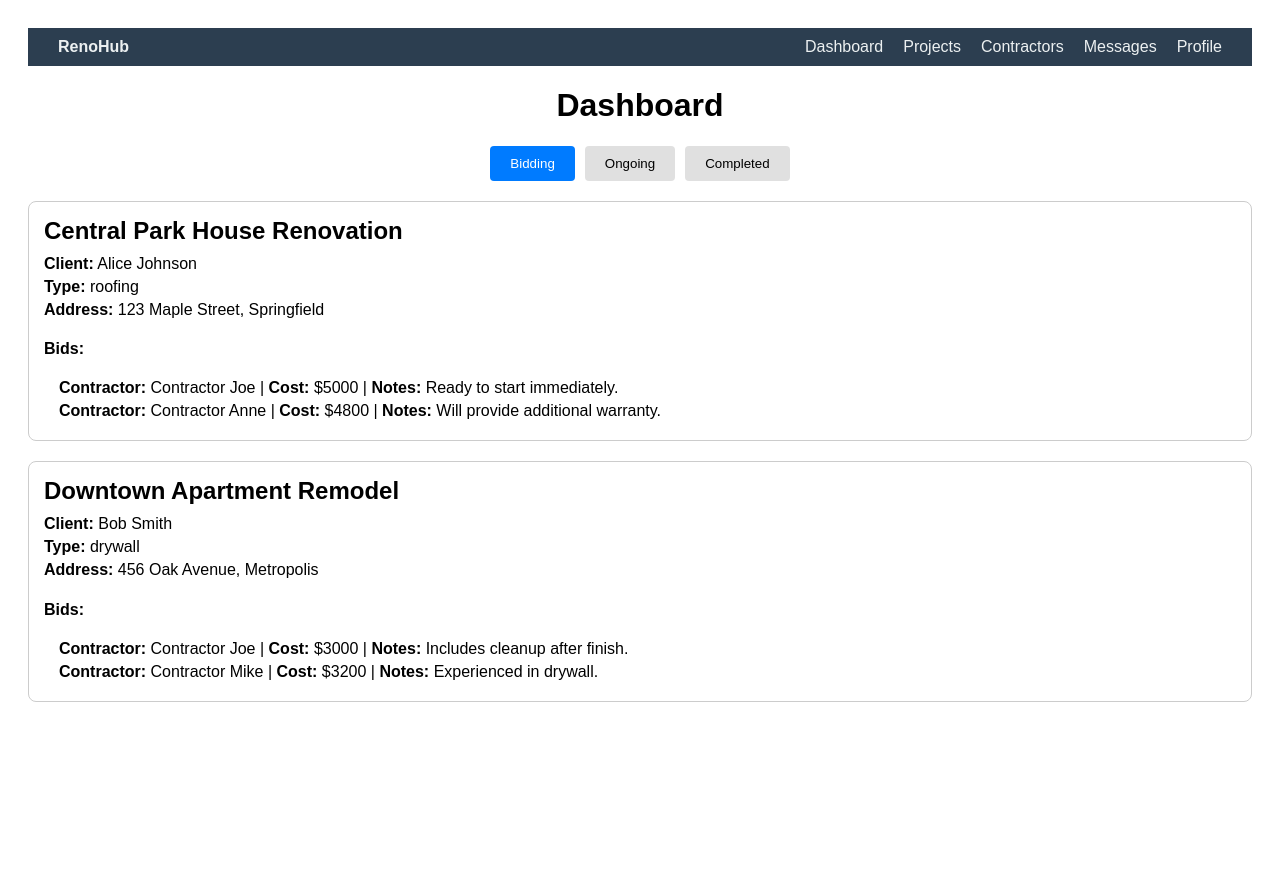
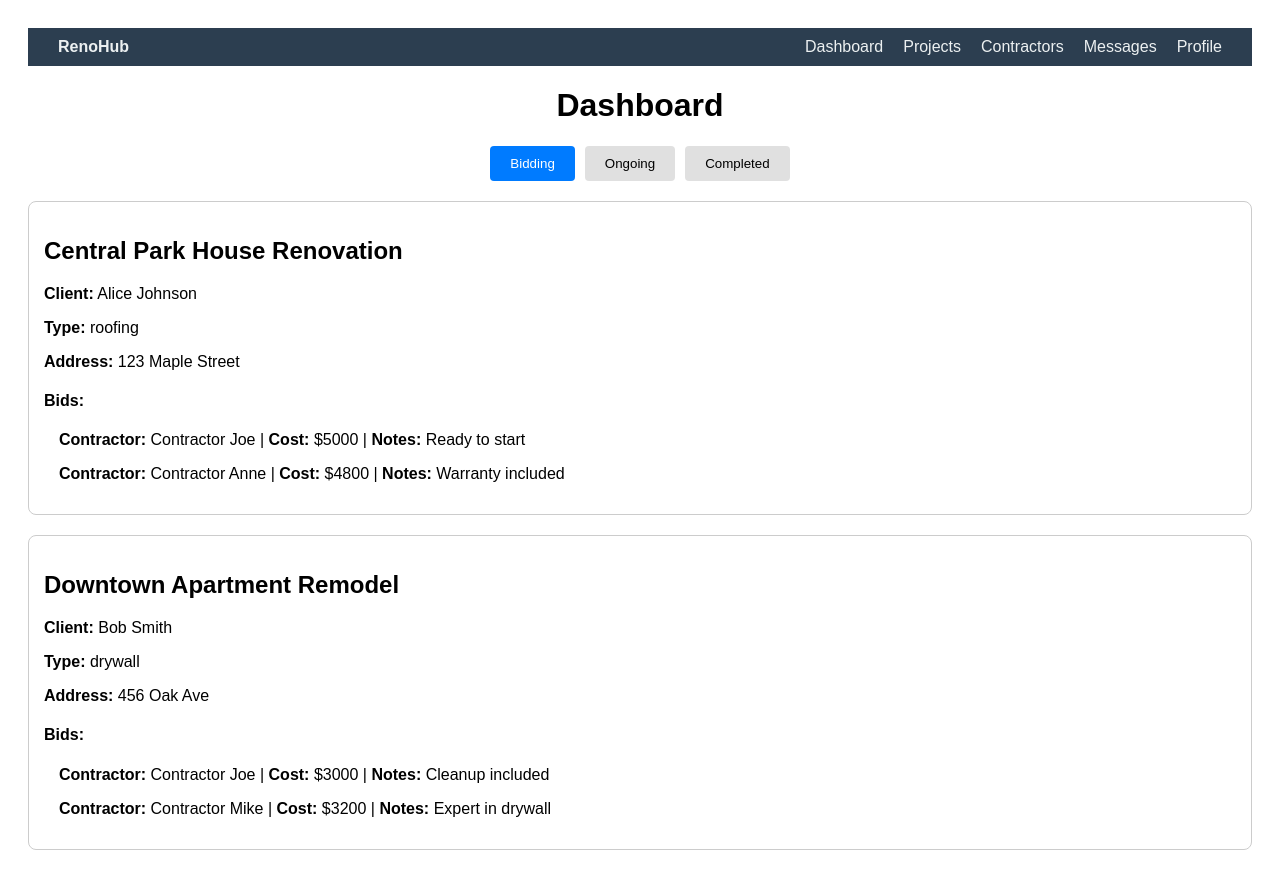
Before and after one commit to Amga20d/renohub, a React (Vite) app in the folder frontend/: page /dashboard in a window 1280 px wide. Shown: the top 888 px of the page. Before the commit the page ends 800 px from the top, so only its background shows below. Built offline with nearby package versions, Linux system fonts and the light colour scheme.

Commit message:
refactored the dashboard page and corrected the logic where it was showing rejected bids

```diff
--- a/frontend/src/components/BidCard.jsx
+++ b/frontend/src/components/BidCard.jsx
@@ -1,18 +1,17 @@
-import React from "react";
-import Button from 'react-bootstrap/Button';
-import Card from 'react-bootstrap/Card';
+import React from 'react';
+import { getUserName } from '../helpers/utils';
 
-const BidCard = () => {
+const BidCard = ({ bid, users }) => {
+  const contractor = getUserName(bid.user_id, users);
+
   return (
- <Card style={{ width: '18rem' }}>
-      <Card.Img variant="top" src="holder.js/100px180" />
-      <Card.Body>
-        <Card.Title>Title</Card.Title>
-        <Card.Text>
-          Lorem ipsum dolor sit amet consectetur adipisicing elit. Incidunt, dolore ex neque ipsam consectetur excepturi nostrum laboriosam vel eveniet suscipit voluptatum ipsa, illo cumque, dolorem repellat consequatur omnis? Voluptates, temporibus!
-        </Card.Text>
-      </Card.Body>
-    </Card>
+    <div style={{ marginLeft: '15px', marginBottom: '5px' }}>
+      <p>
+        <strong>Contractor:</strong> {contractor} |
+        <strong> Cost:</strong> ${bid.amount} |
+        <strong> Notes:</strong> {bid.notes}
+      </p>
+    </div>
   );
 };
 
--- /dev/null
+++ b/frontend/src/components/BidList.jsx
@@ -0,0 +1,14 @@
+import React from 'react';
+import BidCard from './BidCard';
+
+const BidList = ({ bids, users }) => {
+  return (
+    <>
+      {bids.map((bid) => (
+        <BidCard key={bid.id} bid={bid} users={users} />
+      ))}
+    </>
+  );
+};
+
+export default BidList;
--- /dev/null
+++ b/frontend/src/components/ProgressBar.jsx
@@ -0,0 +1,18 @@
+import React from 'react';
+
+const ProgressBar = ({ percent }) => (
+  <div style={{ backgroundColor: '#e0e0e0', borderRadius: '4px', height: '20px', overflow: 'hidden' }}>
+    <div style={{
+      width: `${percent}%`,
+      backgroundColor: '#76c7c0',
+      height: '100%',
+      textAlign: 'center',
+      color: '#fff',
+      lineHeight: '20px'
+    }}>
+      {percent}%
+    </div>
+  </div>
+);
+
+export default ProgressBar;
--- /dev/null
+++ b/frontend/src/components/ProjectCard.jsx
@@ -0,0 +1,34 @@
+import React from 'react';
+import { getUserName, getBidsByProject } from '../helpers/utils';
+import BidList from './BidList';
+
+const ProjectCard = ({ project, bids, users }) => {
+  const clientName = getUserName(project.user_id, users);
+  const projectBids = getBidsByProject(bids, project.id);
+
+  return (
+    <div style={styles.card}>
+      <h2>{project.title}</h2>
+      <p><strong>Client:</strong> {clientName}</p>
+      <p><strong>Type:</strong> {project.type}</p>
+      <p><strong>Address:</strong> {project.address}</p>
+      {projectBids.length > 0 && (
+        <>
+          <h4>Bids:</h4>
+          <BidList bids={projectBids} users={users} />
+        </>
+      )}
+    </div>
+  );
+};
+
+const styles = {
+  card: {
+    border: '1px solid #ccc',
+    borderRadius: '8px',
+    padding: '15px',
+    marginBottom: '20px'
+  }
+};
+
+export default ProjectCard;
--- /dev/null
+++ b/frontend/src/helpers/utils.js
@@ -0,0 +1,39 @@
+export const getUserName = (userId, users) => {
+    const user = users.find((u) => u.id === userId);
+    return user ? user.name : 'Unknown User';
+  };
+
+  export const getUserRole = (userId, users) => {
+    const user = users.find((u) => u.id === userId);
+    return user ? user.role : null;
+  };
+
+  export const getBidsByProject = (bids, projectId) =>
+    bids.filter((bid) => bid.project_id === projectId);
+
+  export const getAcceptedBid = (bids, projectId) =>
+    bids.find((bid) =>
+      bid.project_id === projectId &&
+      ['Accepted', 'Not Started', 'First Scope', 'Final Scope', 'Pending Approval'].includes(bid.status)
+    );
+
+  export const getProgressPercentage = (status) => {
+    switch (status) {
+      case 'Not Started': return 0;
+      case 'First Scope': return 25;
+      case 'Final Scope': return 50;
+      case 'Pending Approval': return 75;
+      case 'Completed': return 100;
+      default: return 0;
+    }
+  };
+
+  export const filterBidsForTab = (bids, tab) => {
+    if (tab === 'Bidding') {
+      return bids.filter(bid => bid.status === 'Sent');
+    }
+    if (tab === 'Ongoing' || tab === 'Completed') {
+      return bids.filter(bid => bid.status !== 'Rejected');
+    }
+    return bids;
+  };
--- a/frontend/src/pages/DashboardPage.jsx
+++ b/frontend/src/pages/DashboardPage.jsx
@@ -1,233 +1,101 @@
 import React, { useState } from 'react';
 import Navbar from '../components/Navbar';
+import ProjectCard from '../components/ProjectCard';
+import ProgressBar from '../components/ProgressBar';
+import {
+  getAcceptedBid,
+  getProgressPercentage,
+  filterBidsForTab
+} from '../helpers/utils';
 
 const DashboardPage = () => {
-  // Mock data for projects and bids
+  const [selectedTab, setSelectedTab] = useState('Bidding');
+
+  const users = [
+    { id: 1, name: 'Alice Johnson', role: 'Homeowner' },
+    { id: 2, name: 'Bob Smith', role: 'Homeowner' },
+    { id: 3, name: 'Carol White', role: 'Homeowner' },
+    { id: 4, name: 'David Green', role: 'Homeowner' },
+    { id: 5, name: 'Eve Black', role: 'Homeowner' },
+    { id: 6, name: 'Contractor Joe', role: 'Contractor' },
+    { id: 7, name: 'Contractor Anne', role: 'Contractor' },
+    { id: 8, name: 'Contractor Mike', role: 'Contractor' },
+    { id: 9, name: 'Contractor Lisa', role: 'Contractor' },
+    { id: 10, name: 'Contractor Sam', role: 'Contractor' }
+  ];
+
   const projects = [
-    {
-      id: 1,
-      user_id: 'Alice Johnson', // client name
-      title: 'Central Park House Renovation',
-      type: 'roofing',
-      address: '123 Maple Street, Springfield',
-      status: 'Bidding',
-      created_at: '2025-05-01',
-    },
-    {
-      id: 2,
-      user_id: 'Bob Smith',
-      title: 'Downtown Apartment Remodel',
-      type: 'drywall',
-      address: '456 Oak Avenue, Metropolis',
-      status: 'Bidding',
-      created_at: '2025-04-28',
-    },
-    {
-      id: 3,
-      user_id: 'Carol White',
-      title: 'Suburban House Siding Replacement',
-      type: 'siding',
-      address: '789 Pine Road, Smallville',
-      status: 'Ongoing',
-      created_at: '2025-03-15',
-    },
-    {
-      id: 4,
-      user_id: 'David Green',
-      title: 'Urban Loft Roof Repair',
-      type: 'roofing',
-      address: '321 Elm Street, Gotham',
-      status: 'Ongoing',
-      created_at: '2025-02-20',
-    },
-    {
-      id: 5,
-      user_id: 'Eve Black',
-      title: 'Countryside Home Siding Upgrade',
-      type: 'siding',
-      address: '654 Spruce Drive, Star City',
-      status: 'Completed',
-      created_at: '2024-11-10',
-    },
+    { id: 1, user_id: 1, title: 'Central Park House Renovation', type: 'roofing', address: '123 Maple Street', status: 'Bidding' },
+    { id: 2, user_id: 2, title: 'Downtown Apartment Remodel', type: 'drywall', address: '456 Oak Ave', status: 'Bidding' },
+    { id: 3, user_id: 3, title: 'Suburban Siding Replacement', type: 'siding', address: '789 Pine Rd', status: 'Ongoing' },
+    { id: 4, user_id: 4, title: 'Loft Roof Repair', type: 'roofing', address: '321 Elm St', status: 'Ongoing' },
+    { id: 5, user_id: 5, title: 'Home Siding Upgrade', type: 'siding', address: '654 Spruce Dr', status: 'Completed' },
   ];
 
   const bids = [
-    // Bids for project 1 (Bidding)
-    { id: 1, user_id: 'Contractor Joe', project_id: 1, amount: 5000, status: 'Sent', notes: 'Ready to start immediately.' },
-    { id: 2, user_id: 'Contractor Anne', project_id: 1, amount: 4800, status: 'Sent', notes: 'Will provide additional warranty.' },
-    { id: 3, user_id: 'Contractor Joe', project_id: 2, amount: 3000, status: 'Sent', notes: 'Includes cleanup after finish.' },
-    { id: 4, user_id: 'Contractor Mike', project_id: 2, amount: 3200, status: 'Sent', notes: 'Experienced in drywall.' },
-    // Bids for project 3 (Ongoing)
-    { id: 5, user_id: 'Contractor Lisa', project_id: 3, amount: 4500, status: 'First Scope', notes: 'We will start this week.' },
-    { id: 6, user_id: 'Contractor John', project_id: 3, amount: 4700, status: 'Rejected', notes: 'N/A' },
-    // Bids for project 4 (Ongoing)
-    { id: 7, user_id: 'Contractor Dave', project_id: 4, amount: 3800, status: 'Final Scope', notes: 'Experienced roofer.' },
-    { id: 8, user_id: 'Contractor Kate', project_id: 4, amount: 4000, status: 'Rejected', notes: 'N/A' },
-    // Bids for project 5 (Completed)
-    { id: 9, user_id: 'Contractor Sam', project_id: 5, amount: 5200, status: 'Completed', notes: 'Project done successfully.' },
-    { id: 10, user_id: 'Contractor Mark', project_id: 5, amount: 5300, status: 'Rejected', notes: 'N/A' },
+    { id: 1, user_id: 6, project_id: 1, amount: 5000, status: 'Sent', notes: 'Ready to start' },
+    { id: 2, user_id: 7, project_id: 1, amount: 4800, status: 'Sent', notes: 'Warranty included' },
+    { id: 3, user_id: 6, project_id: 2, amount: 3000, status: 'Sent', notes: 'Cleanup included' },
+    { id: 4, user_id: 8, project_id: 2, amount: 3200, status: 'Sent', notes: 'Expert in drywall' },
+    { id: 5, user_id: 9, project_id: 3, amount: 4500, status: 'First Scope', notes: 'Starting soon' },
+    { id: 6, user_id: 10, project_id: 3, amount: 4700, status: 'Rejected', notes: 'N/A' },
+    { id: 7, user_id: 9, project_id: 4, amount: 3800, status: 'Final Scope', notes: 'Experienced' },
+    { id: 8, user_id: 10, project_id: 4, amount: 4000, status: 'Rejected', notes: 'N/A' },
+    { id: 9, user_id: 10, project_id: 5, amount: 5200, status: 'Completed', notes: 'Success' },
+    { id: 10, user_id: 6, project_id: 5, amount: 5300, status: 'Rejected', notes: 'N/A' }
   ];
 
-  const [selectedTab, setSelectedTab] = useState('Bidding');
-
-  // Helper function to get accepted bid for a project
-  const getAcceptedBid = (projectId) => {
-    return bids.find(
-      (bid) =>
-        bid.project_id === projectId &&
-        (bid.status === 'Accepted' || bid.status === 'Not Started' || bid.status === 'First Scope' || bid.status === 'Final Scope' || bid.status === 'Pending Approval')
-    );
-  };
-
-  // Progress mapping for statuses
-  const getProgressPercentage = (status) => {
-    switch (status) {
-      case 'Not Started':
-        return 0;
-      case 'First Scope':
-        return 25;
-      case 'Final Scope':
-        return 50;
-      case 'Pending Approval':
-        return 75;
-      case 'Completed':
-        return 100;
-      default:
-        // If status is 'Accepted' or any other, treat as 0%
-        return 0;
-    }
-  };
-
-  // Filter projects by selected tab
-  const filteredProjects = projects.filter((project) => project.status === selectedTab);
+  const filteredProjects = projects.filter(p => p.status === selectedTab);
+  const filteredBids = filterBidsForTab(bids, selectedTab);
 
   return (
-    <div style={{ padding: '20px', fontFamily: 'Arial, sans-serif' }}>
+    <div style={{ padding: '20px', fontFamily: 'Arial' }}>
       <Navbar />
       <h1 style={{ textAlign: 'center' }}>Dashboard</h1>
-      <div style={{ display: 'flex', justifyContent: 'center', marginBottom: '20px' }}>
+
+      <div style={{ display: 'flex', justifyContent: 'center', gap: '10px', marginBottom: '20px' }}>
+        {['Bidding', 'Ongoing', 'Completed'].map(tab => (
           <button
-          onClick={() => setSelectedTab('Bidding')}
+            key={tab}
+            onClick={() => setSelectedTab(tab)}
             style={{
               padding: '10px 20px',
-            marginRight: '10px',
-            backgroundColor: selectedTab === 'Bidding' ? '#007bff' : '#e0e0e0',
-            color: selectedTab === 'Bidding' ? '#fff' : '#000',
+              backgroundColor: selectedTab === tab ? '#007bff' : '#e0e0e0',
+              color: selectedTab === tab ? '#fff' : '#000',
               border: 'none',
               borderRadius: '4px',
-            cursor: 'pointer',
+              cursor: 'pointer'
             }}
           >
-          Bidding
+            {tab}
           </button>
-        <button
-          onClick={() => setSelectedTab('Ongoing')}
-          style={{
-            padding: '10px 20px',
-            marginRight: '10px',
-            backgroundColor: selectedTab === 'Ongoing' ? '#007bff' : '#e0e0e0',
-            color: selectedTab === 'Ongoing' ? '#fff' : '#000',
-            border: 'none',
-            borderRadius: '4px',
-            cursor: 'pointer',
-          }}
-        >
-          Ongoing
-        </button>
-        <button
-          onClick={() => setSelectedTab('Completed')}
-          style={{
-            padding: '10px 20px',
-            backgroundColor: selectedTab === 'Completed' ? '#007bff' : '#e0e0e0',
-            color: selectedTab === 'Completed' ? '#fff' : '#000',
-            border: 'none',
-            borderRadius: '4px',
-            cursor: 'pointer',
-          }}
-        >
-          Completed
-        </button>
+        ))}
       </div>
 
-      {/* Bidding Tab Content */}
-      {selectedTab === 'Bidding' && (
-        <div>
-          {filteredProjects.map((project) => (
-            <div key={project.id} style={{ border: '1px solid #ccc', borderRadius: '8px', padding: '15px', marginBottom: '20px' }}>
-              <h2 style={{ margin: '0 0 10px 0' }}>{project.title}</h2>
-              <p style={{ margin: '5px 0' }}><strong>Client:</strong> {project.user_id}</p>
-              <p style={{ margin: '5px 0' }}><strong>Type:</strong> {project.type}</p>
-              <p style={{ margin: '5px 0' }}><strong>Address:</strong> {project.address}</p>
-              <h4>Bids:</h4>
-              {bids
-                .filter((bid) => bid.project_id === project.id)
-                .map((bid) => (
-                  <div key={bid.id} style={{ marginLeft: '15px', marginBottom: '5px' }}>
-                    <p style={{ margin: '2px 0' }}>
-                      <strong>Contractor:</strong> {bid.user_id} | <strong>Cost:</strong> ${bid.amount} | <strong>Notes:</strong> {bid.notes}
-                    </p>
-                  </div>
-                ))}
-            </div>
-          ))}
-        </div>
-      )}
+      {filteredProjects.map((project) => {
+        const relevantBids = filteredBids.filter(b => b.project_id === project.id);
 
-      {/* Ongoing Tab Content */}
-      {selectedTab === 'Ongoing' && (
-        <div>
-          {filteredProjects.map((project) => {
-            const acceptedBid = getAcceptedBid(project.id);
-            const progressPercent = acceptedBid ? getProgressPercentage(acceptedBid.status) : 0;
+        if (selectedTab === 'Ongoing') {
+          const acceptedBid = getAcceptedBid(bids, project.id);
+          const progress = acceptedBid ? getProgressPercentage(acceptedBid.status) : 0;
           return (
-              <div key={project.id} style={{ border: '1px solid #ccc', borderRadius: '8px', padding: '15px', marginBottom: '20px' }}>
-                <h2 style={{ margin: '0 0 10px 0' }}>{project.title}</h2>
-                {acceptedBid && (
-                  <p style={{ margin: '5px 0' }}><strong>Contractor:</strong> {acceptedBid.user_id}</p>
-                )}
-                <p style={{ margin: '5px 0' }}><strong>Type:</strong> {project.type}</p>
-                <p style={{ margin: '5px 0' }}><strong>Address:</strong> {project.address}</p>
-                <div style={{ marginTop: '10px' }}>
-                  <p style={{ margin: '5px 0' }}><strong>Progress:</strong></p>
-                  <div style={{ backgroundColor: '#e0e0e0', borderRadius: '4px', height: '20px', overflow: 'hidden' }}>
-                    <div
-                      style={{
-                        width: `${progressPercent}%`,
-                        backgroundColor: '#76c7c0',
-                        height: '100%',
-                        textAlign: 'center',
-                        color: '#fff',
-                        lineHeight: '20px',
-                      }}
-                    >
-                      {progressPercent}%
-                    </div>
-                  </div>
-                </div>
+            <div key={project.id} style={{ marginBottom: '20px' }}>
+              <ProjectCard project={project} bids={relevantBids} users={users} />
+              <p><strong>Progress:</strong></p>
+              <ProgressBar percent={progress} />
             </div>
           );
-          })}
-        </div>
-      )}
+        }
 
-      {/* Completed Tab Content */}
-      {selectedTab === 'Completed' && (
-        <div>
-          {filteredProjects.map((project) => {
-            const completedBid = bids.find((bid) => bid.project_id === project.id && bid.status === 'Completed');
         return (
-              <div key={project.id} style={{ border: '1px solid #ccc', borderRadius: '8px', padding: '15px', marginBottom: '20px' }}>
-                <h2 style={{ margin: '0 0 10px 0' }}>{project.title}</h2>
-                {completedBid && (
-                  <p style={{ margin: '5px 0' }}><strong>Contractor:</strong> {completedBid.user_id}</p>
-                )}
-                <p style={{ margin: '5px 0' }}><strong>Type:</strong> {project.type}</p>
-                <p style={{ margin: '5px 0' }}><strong>Address:</strong> {project.address}</p>
-              </div>
+          <ProjectCard
+            key={project.id}
+            project={project}
+            bids={relevantBids}
+            users={users}
+          />
         );
       })}
-        </div>
-      )}
     </div>
   );
 };
```
Also changed, not shown: frontend/src/components/BidCardList.jsx (deleted, +0 -13 lines). Lines whose indentation alone changed are shown as unchanged.
